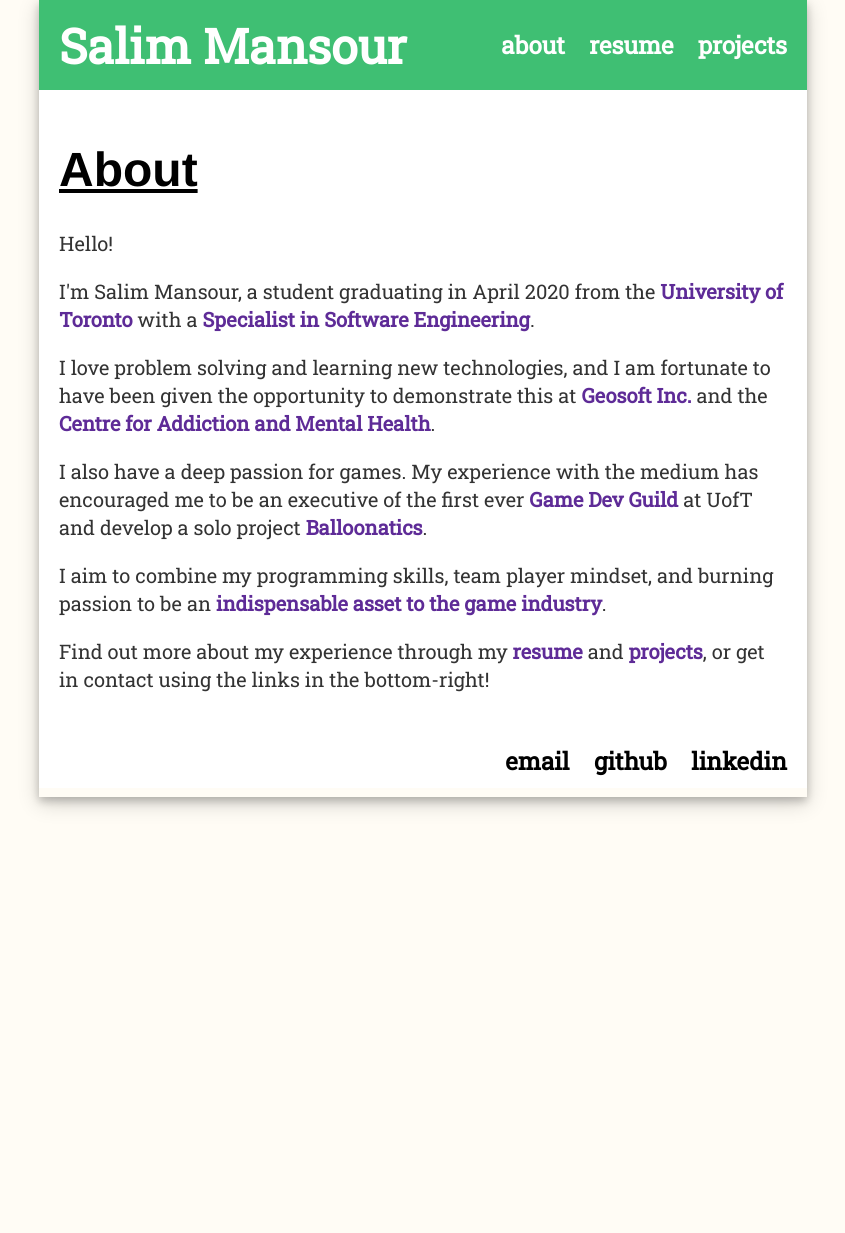
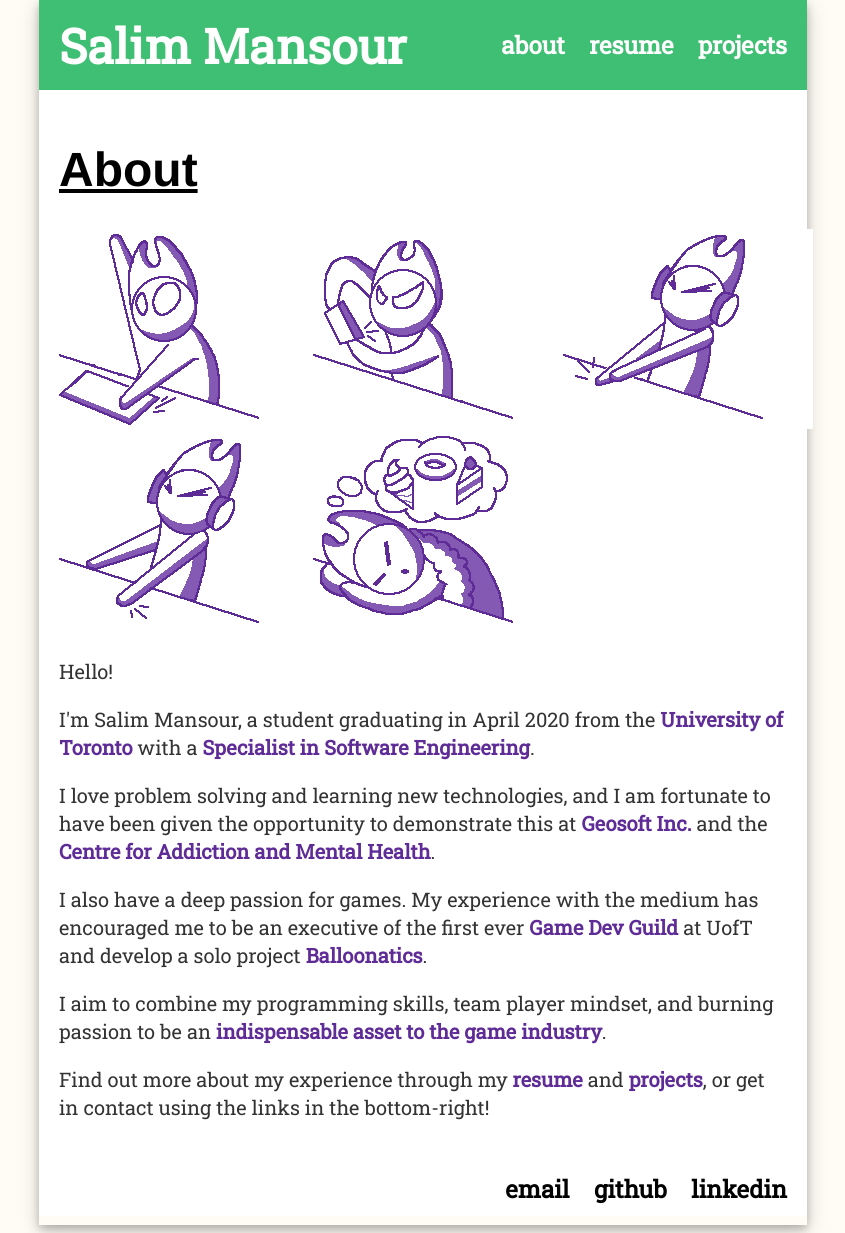
Before and after one commit to slimnsour/slimnsour.github.io, a Jekyll site: the page built from index.html, in a window 1280 px wide. Shown: the whole page, without its empty margins (217-1062 px from the left). Built offline with Jekyll 4.4.1, drawn with Linux system fonts in a browser that asks for light colours; nearby versions of some CDN libraries; before the commit the page ends 900 px from its top, so only the background shows below that.

Commit message:
Added hover animations to home page

```diff
--- a/css/main.css
+++ b/css/main.css
@@ -90,6 +90,16 @@
     float:left;
     color: #FFFFFF;
 }
+
+.static {
+  position:absolute;
+  background: white;
+}
+
+.static:hover {
+  opacity:0;
+}
+
 a {
     text-decoration: none;
     font-family:'Roboto Slab';
--- a/index.html
+++ b/index.html
@@ -1,10 +1,14 @@
 ---
 layout: default
-title: Salim Mansour | Game Programming
+title: Salim Mansour | About
 ---
   <h1><u>About</u></h1>
 
-		  <p>Hello! <br>
+    <img class="static" style="padding-right: 50px"  src="/images/typing1.png"><img class="active"  style="padding-right: 50px" src="/images/typing.gif">
+    <img class="static" style="padding-right: 50px"  src="/images/gaming1.png"><img class="active"  style="padding-right: 50px" src="/images/gaming.gif">
+    <img class="static" style="padding-right: 50px"  src="/images/music1.png"><img class="active"  style="padding-right: 50px" src="/images/music.gif">
+    <img class="static" style="padding-right: 50px"  src="/images/sleep1.png"><img class="active"  style="padding-right: 50px" src="/images/sleep.gif">
+      <p>Hello! <br>
 		  <p>I'm Salim Mansour, a student graduating in April 2020 from the <b style="color:#5e2b97">University of
 				Toronto</b> with a <b style="color:#5e2b97">Specialist in Software Engineering</b>.<br>
 		  <p>I love problem solving and learning new technologies, and I am
--- a/projects/index.html
+++ b/projects/index.html
@@ -1,6 +1,6 @@
 ---
 layout: default
-title: Projects
+title: Salim Mansour | Projects
 ---
 <div class="posts">
 
--- a/resume/index.html
+++ b/resume/index.html
@@ -1,6 +1,6 @@
 ---
 layout: default
-title: Projects
+title: Salim Mansour | Resume
 ---
 <div class="posts">
 
@@ -25,7 +25,6 @@
   <h2 style="color:#5e2b97">Extracurricular</h2>
   <p><b>Game Dev Guild Executive</b>  (January 2019–present)<br>
   <p><b>CSEC Member</b>  (January 2019–present)<br>
-  <p><b>AP Physics Tutor</b>  (January 2015–April 2016)<br>
   </p>
 
   <h2 style="color:#5e2b97">Projects</h2>
```
Also changed, not shown: images/gaming.gif (added), images/gaming.png (added), images/gaming1.png (added), images/music.gif (added), images/music.png (added), images/music1.png (added), images/sleep.gif (added), images/sleep.png (added), images/sleep1.png (added), images/typing.gif (added), images/typing.png (added), images/typing1.png (added), 4 other files.
